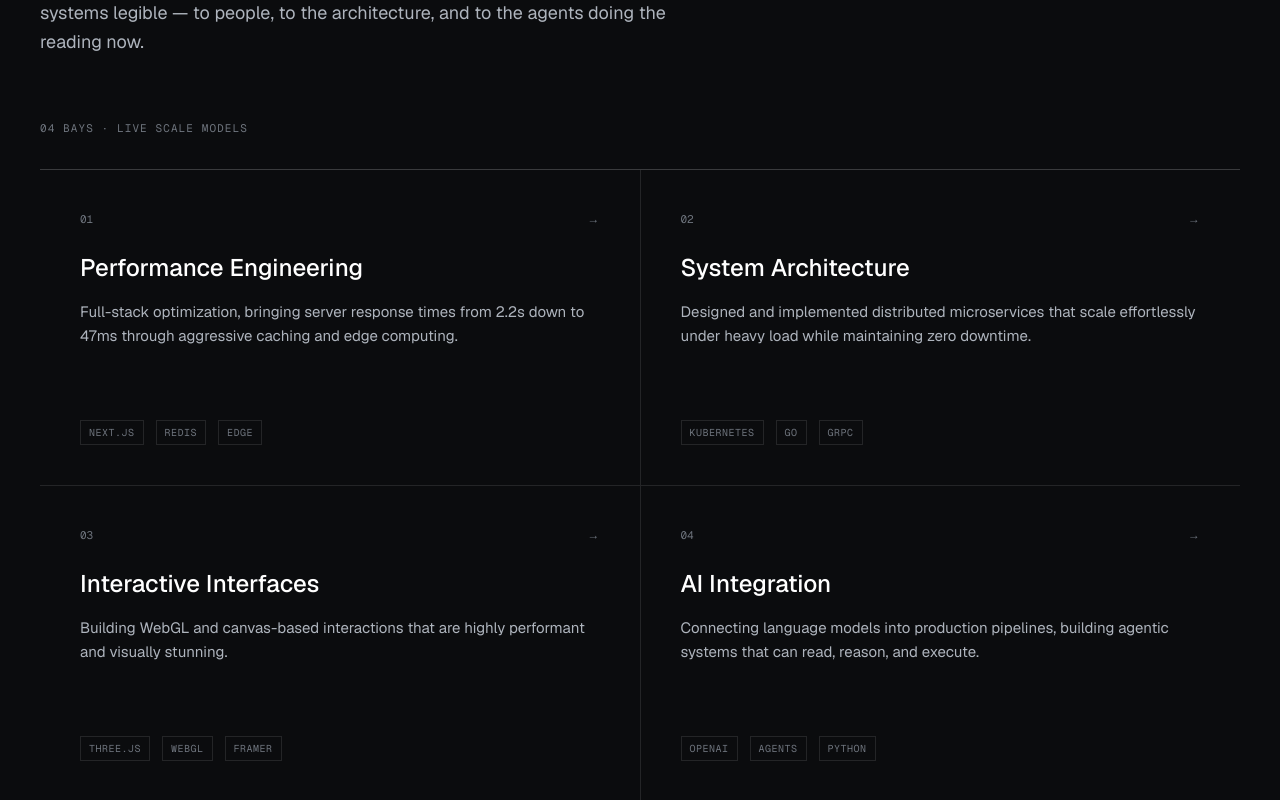
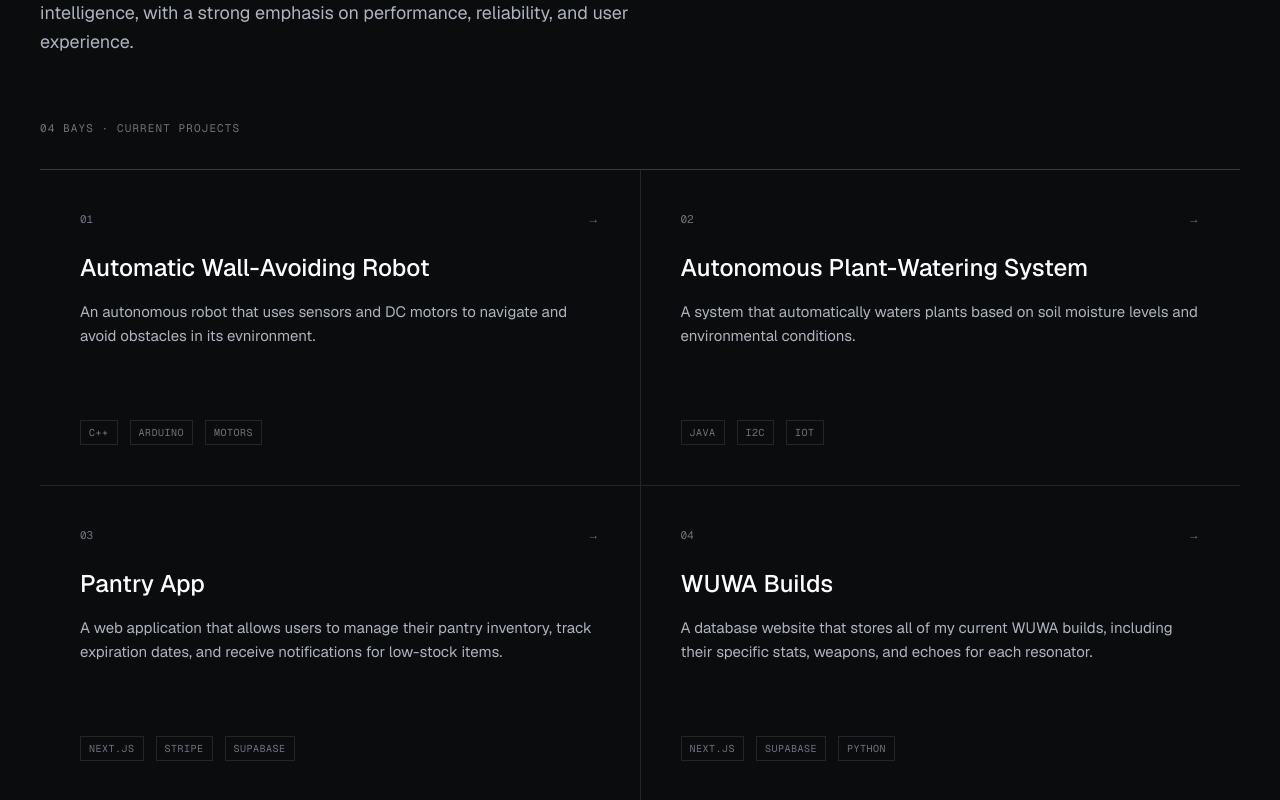
Before and after one commit to thomasnwmn/portfolio, a Next.js app in the folder personal-website/: page /work in a window 1280 px wide. Shown: the part 300-1100 px from the top of the page. Built offline with nearby package versions, Linux system fonts and the light colour scheme.

Commit message:
Projects update

```diff
--- a/personal-website/app/page.tsx
+++ b/personal-website/app/page.tsx
@@ -17,8 +17,7 @@ export default function Home() {
             </span>
           </h1>
           <p className="text-paper-1 text-lg max-w-xl mb-10 leading-relaxed">
-            I am a software engineer specializing in full-stack web development,
-            performance optimization, and interactive design.
+            Computer Engineer specializing in RISC-V, Embedded Systems, and Hardware Architecture.
           </p>
           <div className="flex flex-wrap gap-4">
             <a
--- a/personal-website/app/work/page.tsx
+++ b/personal-website/app/work/page.tsx
@@ -6,38 +6,38 @@ export default function Work() {
           THE REGISTRY
         </p>
         <h1 className="text-4xl md:text-5xl font-semibold tracking-[-0.02em] text-paper-0 mb-6">
-          One spine, four facets.
+          My Work.
         </h1>
         <p className="text-paper-1 text-lg max-w-2xl leading-relaxed">
-          Everything below is the same discipline pointed at a different surface: make systems legible — to people, to the architecture, and to the agents doing the reading now.
+          My work focuses on system architecture, embedded systems, and artificial intelligence, with a strong emphasis on performance, reliability, and user experience.
         </p>
       </div>
 
       <p className="font-mono text-[11px] text-paper-2 mb-8 tracking-widest uppercase">
-        04 BAYS · LIVE SCALE MODELS
+        04 BAYS · CURRENT PROJECTS
       </p>
 
       <div className="grid gap-px bg-hairline md:grid-cols-2 lg:grid-cols-2 border-t border-hairline">
         {[
           {
-            title: "Performance Engineering",
-            desc: "Full-stack optimization, bringing server response times from 2.2s down to 47ms through aggressive caching and edge computing.",
-            tags: ["next.js", "redis", "edge"]
+            title: "Automatic Wall-Avoiding Robot",
+            desc: "An autonomous robot that uses sensors and DC motors to navigate and avoid obstacles in its evnironment.",
+            tags: ["C++", "Arduino", "Motors"]
           },
           {
-            title: "System Architecture",
-            desc: "Designed and implemented distributed microservices that scale effortlessly under heavy load while maintaining zero downtime.",
-            tags: ["kubernetes", "go", "grpc"]
+            title: "Autonomous Plant-Watering System",
+            desc: "A system that automatically waters plants based on soil moisture levels and environmental conditions.",
+            tags: ["Java", "I2C", "IoT"]
           },
           {
-            title: "Interactive Interfaces",
-            desc: "Building WebGL and canvas-based interactions that are highly performant and visually stunning.",
-            tags: ["three.js", "webgl", "framer"]
+            title: "Pantry App",
+            desc: "A web application that allows users to manage their pantry inventory, track expiration dates, and receive notifications for low-stock items.",
+            tags: ["Next.JS", "Stripe", "Supabase"]
           },
           {
-            title: "AI Integration",
-            desc: "Connecting language models into production pipelines, building agentic systems that can read, reason, and execute.",
-            tags: ["openai", "agents", "python"]
+            title: "WUWA Builds",
+            desc: "A database website that stores all of my current WUWA builds, including their specific stats, weapons, and echoes for each resonator.",
+            tags: ["NEXT.js", "SUPABASE", "python"]
           }
         ].map((item, i) => (
           <div key={i} className="bg-ink-0 p-10 group cursor-pointer transition-colors hover:bg-ink-1">
```
